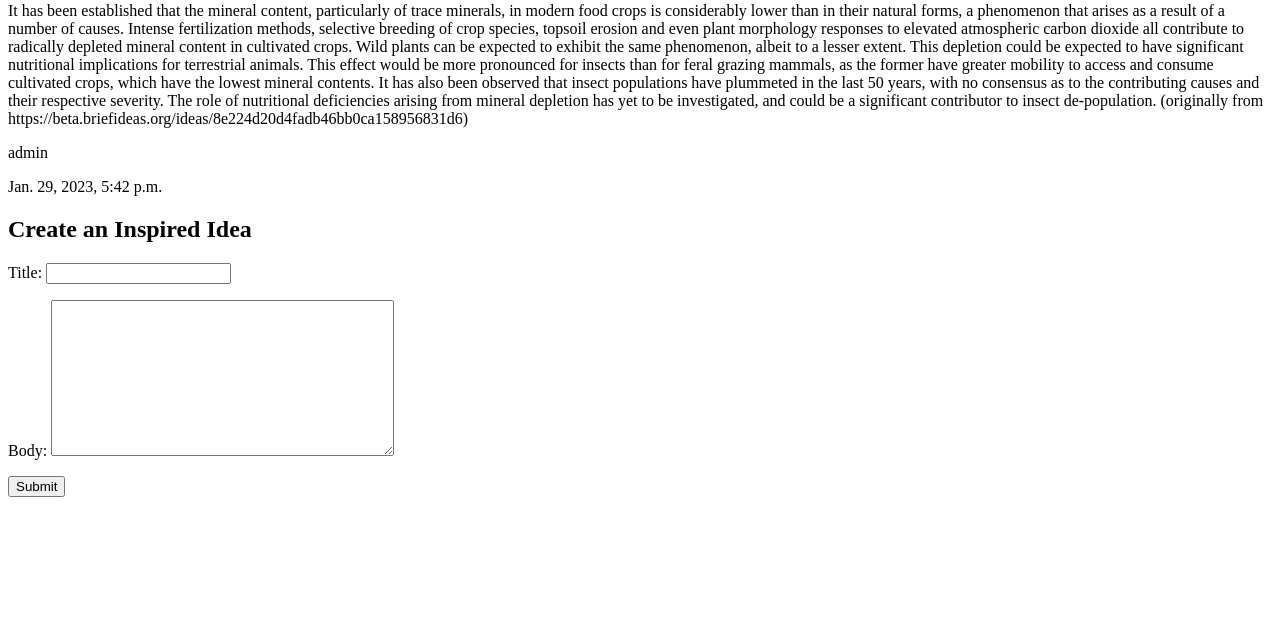
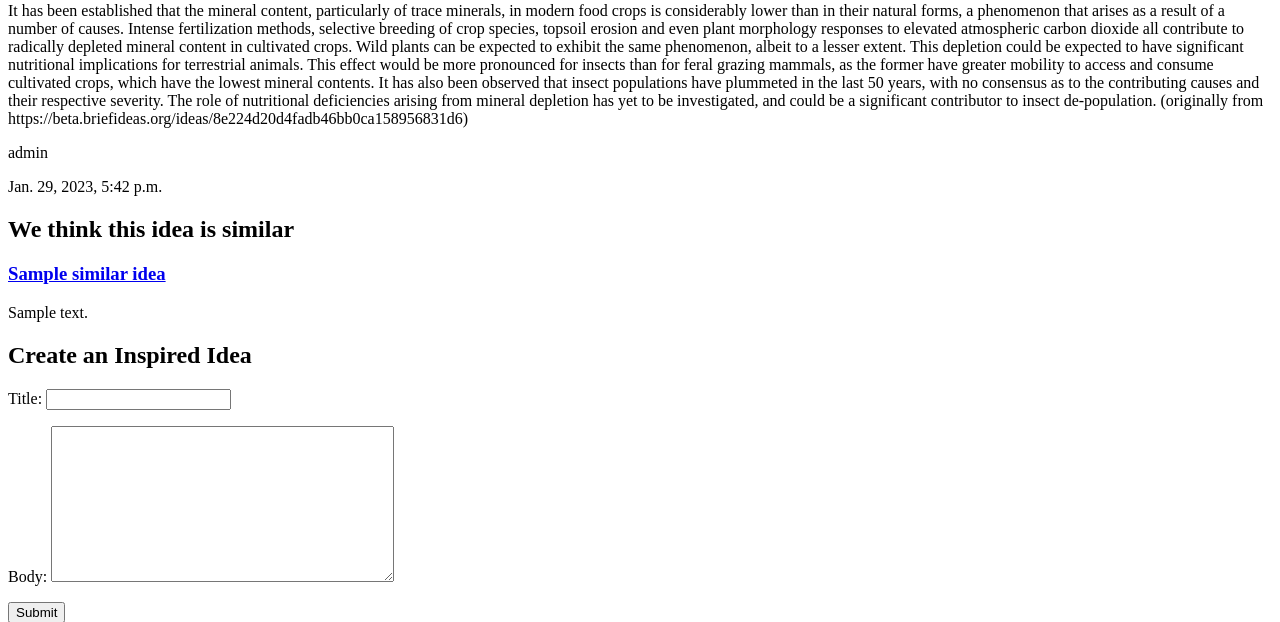
Before and after one commit to sheeshee/idea-management-app, a Django app: template templates/ideas/idea_detail.html in a window 1280 px wide. Shown: the part 111-733 px from the top of the page. Run offline with Django 4.2, Linux system fonts and the light colour scheme; data comes from the database, SQL or seed files in the repository; tables that the repository leaves empty hold one stand-in row (values such as "Sample post"); the template is opened without the code that fills it: values that come from a table or form of the project are taken from there, most other values are stand-ins (such as "Sample title", 1, 10 or a date in 2020); parts of the project's set-up code (start-up, migrations or seed data) failed here and were passed over.

Commit message:
Show similar idea in detail view

```diff
--- a/ideas/models.py
+++ b/ideas/models.py
@@ -37,6 +37,11 @@ class Idea(models.Model):
         else:
             return None
 
+    def get_most_similar(self):
+        similarity = self.similarity_set.order_by("-score").first()
+        idea = similarity.ideas.filter(~models.Q(id=self.id)).first()
+        return idea
+
 
 class Similarity(models.Model):
 
--- a/ideas/views.py
+++ b/ideas/views.py
@@ -44,4 +44,5 @@ class DetailIdea(DetailView):
     def get_context_data(self, **kwargs):
         context = super().get_context_data(**kwargs)
         context["inspired_idea_form"] = IdeaForm()
+        context['similar_idea'] = self.get_object().get_most_similar()
         return context
--- a/templates/ideas/idea_detail.html
+++ b/templates/ideas/idea_detail.html
@@ -8,13 +8,17 @@
 <p>{{ idea.created }}</p>
 
 {% if idea.related.all %}
-<h2>Related Ideas</h2>
+<h2>Forked Ideas</h2>
 <ul>
     {% for thing in idea.related.all %}
         <li><a href="{% url 'detail' thing.id %}">{{ thing.title }}</a></li>
     {% endfor %}
 </ul>
 {% endif %}
+
+<h2>We think this idea is similar</h2>
+<a href="{% url 'detail' similar_idea.id %}"><h3>{{ similar_idea.title }}</h3></a>
+<p>{{ similar_idea.body }}</p>
 
 <h2>Create an Inspired Idea</h2>
 <form action="{% url 'new' %}" method="post">
```
